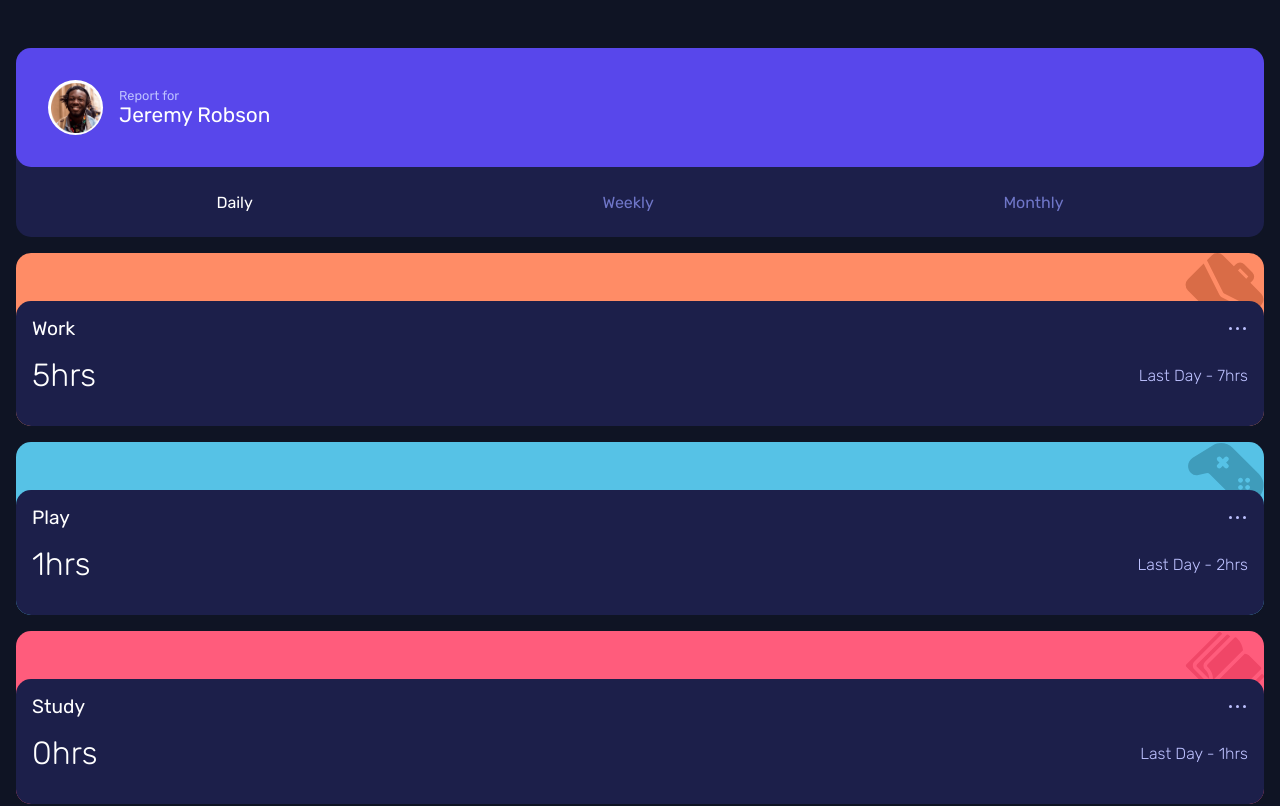
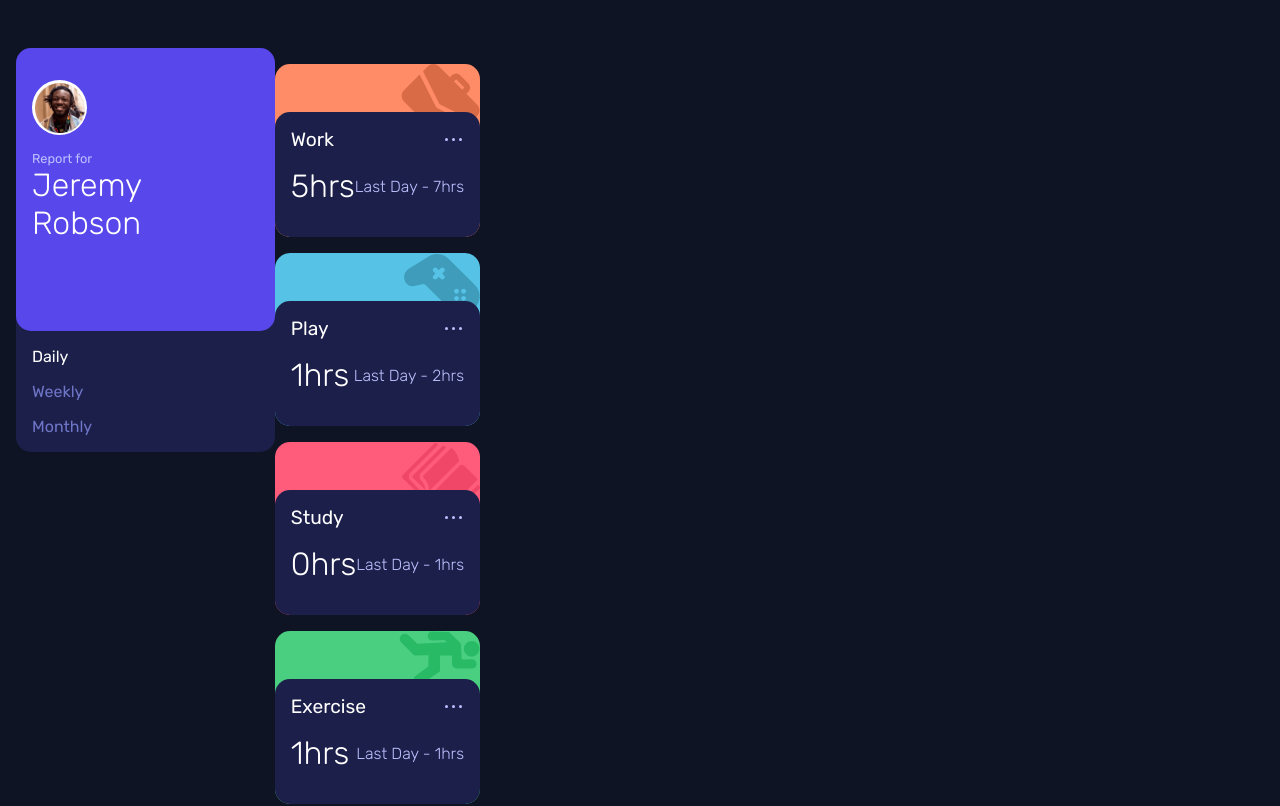
Before and after one commit to kalibir/Time-tracking-dashboard-challenge, a React (Create React App) app in the folder time-tracking-dashboard/: page / in a window 1280 px wide. Shown: the top 806 px of the page. Built offline with nearby package versions, Linux system fonts and the light colour scheme.

Commit message:
user card desktop layout

```diff
--- a/time-tracking-dashboard/src/GlobalWrapper/index.js
+++ b/time-tracking-dashboard/src/GlobalWrapper/index.js
@@ -1,5 +1,6 @@
 import React, { useState } from "react";
 import "./styles.css";
+import "../desktop-layout.css";
 import UserCard from "../UserCard";
 import Card from "../Cards";
 import Data from "../data.json";
--- a/time-tracking-dashboard/src/UserCard/index.js
+++ b/time-tracking-dashboard/src/UserCard/index.js
@@ -14,7 +14,7 @@ const UserCard = ({ clickHandler, active }) => {
 					<p className='user-name'>Jeremy Robson</p>
 				</div>
 			</div>
-			<div>
+
 			<ul className='time-nav'>
 				<li
 					className={`nav-link ${active === "daily" ? "active" : ""}`}
@@ -36,7 +36,6 @@ const UserCard = ({ clickHandler, active }) => {
 				</li>
 			</ul>
 		</div>
-		</div>
 	);
 };
 
--- /dev/null
+++ b/time-tracking-dashboard/src/desktop-layout.css
@@ -0,0 +1,50 @@
+@media (min-width: 376px) and (max-width: 1440px) {
+	.main {
+		max-width: 70vw;
+		height: 500px;
+		display: flex;
+	}
+	// USER CARD STYLES
+	.main > .user-wrapper {
+		max-width: 30%;
+		height: 100%;
+	}
+
+	.user-card {
+		max-height: 100%;
+		height: 100%;
+	}
+
+	.user-card > .user-info {
+		height: 70%;
+		flex-direction: column;
+		align-items: flex-start;
+	}
+
+	.user-info > .profile-picture {
+		margin: 1em 0;
+	}
+
+	.user-info > .card-text {
+		max-width: 70%;
+	}
+
+	.card-text > .card-assigner {
+	}
+
+	.card-text > .user-name {
+		font-size: 2em;
+		font-weight: 300;
+	}
+
+	.user-card > .time-nav {
+		display: flex;
+		flex-direction: column;
+		margin: 1em;
+		padding: 0;
+	}
+
+	.time-nav > .nav-link {
+		margin-bottom: 1em;
+	}
+}
```
Lines whose indentation alone changed are shown as unchanged.
